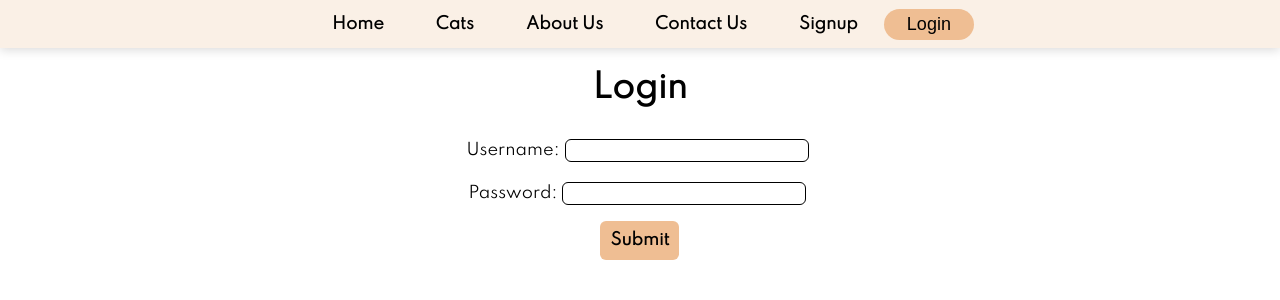
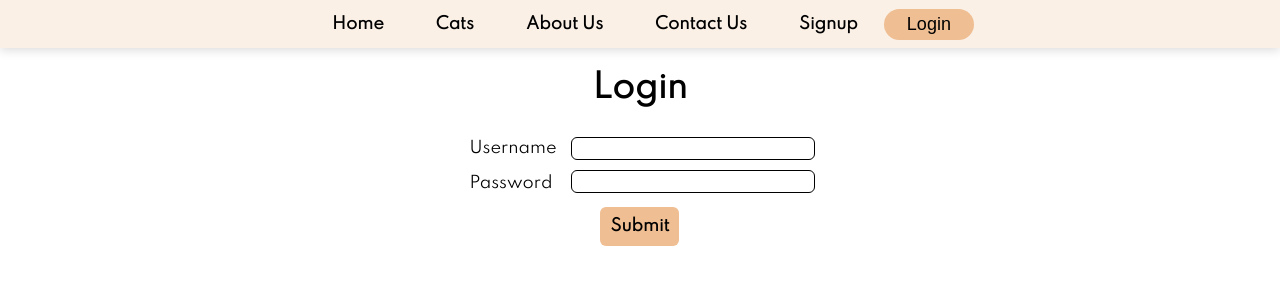
Before and after one commit to soniasltan/Project-3---The-Shelter-People, a React (Create React App) app in the folder tsp_frontend/: page /login in a window 1280 px wide. Shown: the top 300 px of the page. Built offline with nearby package versions, Linux system fonts and the light colour scheme; a web font is replaced by a local one.

Commit message:
updated styling of login labels and input

```diff
--- a/tsp_frontend/src/Pages/Login.jsx
+++ b/tsp_frontend/src/Pages/Login.jsx
@@ -10,12 +10,31 @@ const Form = styled.form`
   align-items: center;
 `;
 
+const LoginInfo = styled.div`
+  display: flex;
+  justify-contents: center;
+  align-items: center;
+`;
+
+const LabelContainer = styled.div`
+  display: flex;
+  flex-direction: column;
+  align-items: flex-start;
+  margin-top: 2px;
+`;
+
+const InputContainer = styled.div`
+  display: flex;
+  flex-direction: column;
+`;
+
 const Label = styled.label`
-  margin: 5px;
+  margin: 4px 5px;
+  padding: 4px;
 `;
 
 const Input = styled.input`
-font-family: "Spartan", sans-serif;
+  font-family: "Spartan", sans-serif;
   margin: 5px;
   border: 1px solid black;
   border-radius: 6px;
@@ -100,26 +119,30 @@ function Login({ setAuth, setRole, setUsername }) {
     <>
       <h1>Login</h1>
       <Form>
-        <Label>
-          Username:
+        <LoginInfo>
+        <LabelContainer>
+          <Label>Username</Label>
+          <Label>Password</Label>
+        </LabelContainer>
+        <InputContainer>
           <Input
             type="text"
             name="username"
             value={login.username}
             onChange={handleUsernameChange}
-          ></Input>
-        </Label>
-        <Label>
-          Password:
+          />
           <Input
             type="password"
             name="password"
             value={login.password}
             onChange={handlePasswordChange}
             minlength="6"
-          ></Input>
-        </Label>
-        <Button type="submit" onClick={handleSubmit} >Submit</Button>
+          />
+        </InputContainer>
+        </LoginInfo>
+        <Button type="submit" onClick={handleSubmit}>
+          Submit
+        </Button>
       </Form>
     </>
   );
```
